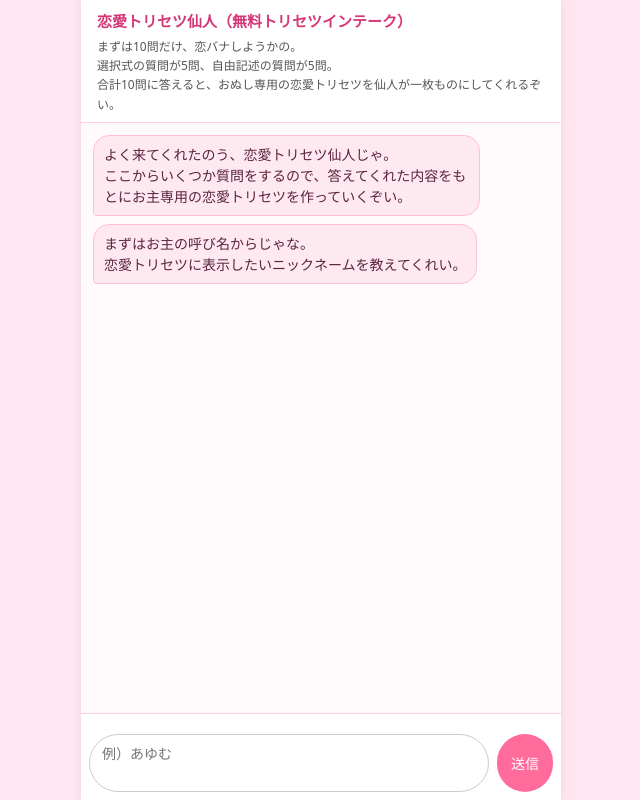
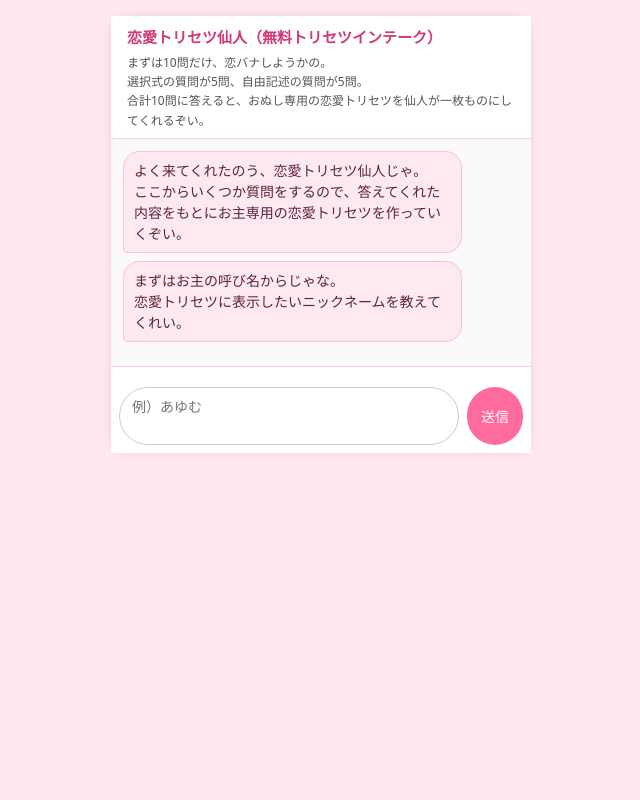
Before and after one commit to koigurulab/torisetsu_v0.4, a plain HTML site: page index.html in a window 1280 px wide. Shown: the whole page, without its empty margins (319-959 px from the left). Drawn offline with Linux system fonts and the light colour scheme.

Commit message:
Update index.html

```diff
--- a/index.html
+++ b/index.html
@@ -7,20 +7,22 @@
     /* 全体の背景をピンク、中央にLINE風のチャット画面 */
     body {
   font-family: system-ui, -apple-system, BlinkMacSystemFont, sans-serif;
-      background: #ffe6f0;
+  background: #ffe6f0;          /* 外側をピンクのまま */
   margin: 0;
   padding: 0;
   display: flex;
   justify-content: center;
     }
+ /* ② .app を置き換え（height:100vh を削除＋余白・角丸を追加） */
 .app {
   width: 100%;
-      max-width: 480px;
-      height: 100vh;
+  max-width: 420px;             /* iPhoneでも細めに見える幅 */
+  margin: 16px auto;            /* 上下左右に余白をつける */
   display: flex;
   flex-direction: column;
   background: #ffffff;
-      box-shadow: 0 0 10px rgba(0,0,0,0.08);
+  border-radius: 16px;          /* カードっぽく角丸 */
+  box-shadow: 0 0 8px rgba(0,0,0,0.08);
     }
 
     /* ヘッダー＋説明文（上部固定） */
@@ -42,12 +44,12 @@
       color: #555;
     }
 
-    /* チャットログ領域（LINE風） */
+/* ③ #chat-log の下パディングだけ少し詰める（任意だが縦長感が減る） */
 #chat-log {
   flex: 1;
   overflow-y: auto;
-      padding: 12px 12px 80px;
-      background: #fffafb;
+  padding: 12px 12px 16px;      /* もとの 12px 12px 80px から変更 */
+  background: #fafafa;
     }
     .msg {
       display: flex;
```
Lines whose indentation alone changed are shown as unchanged.
